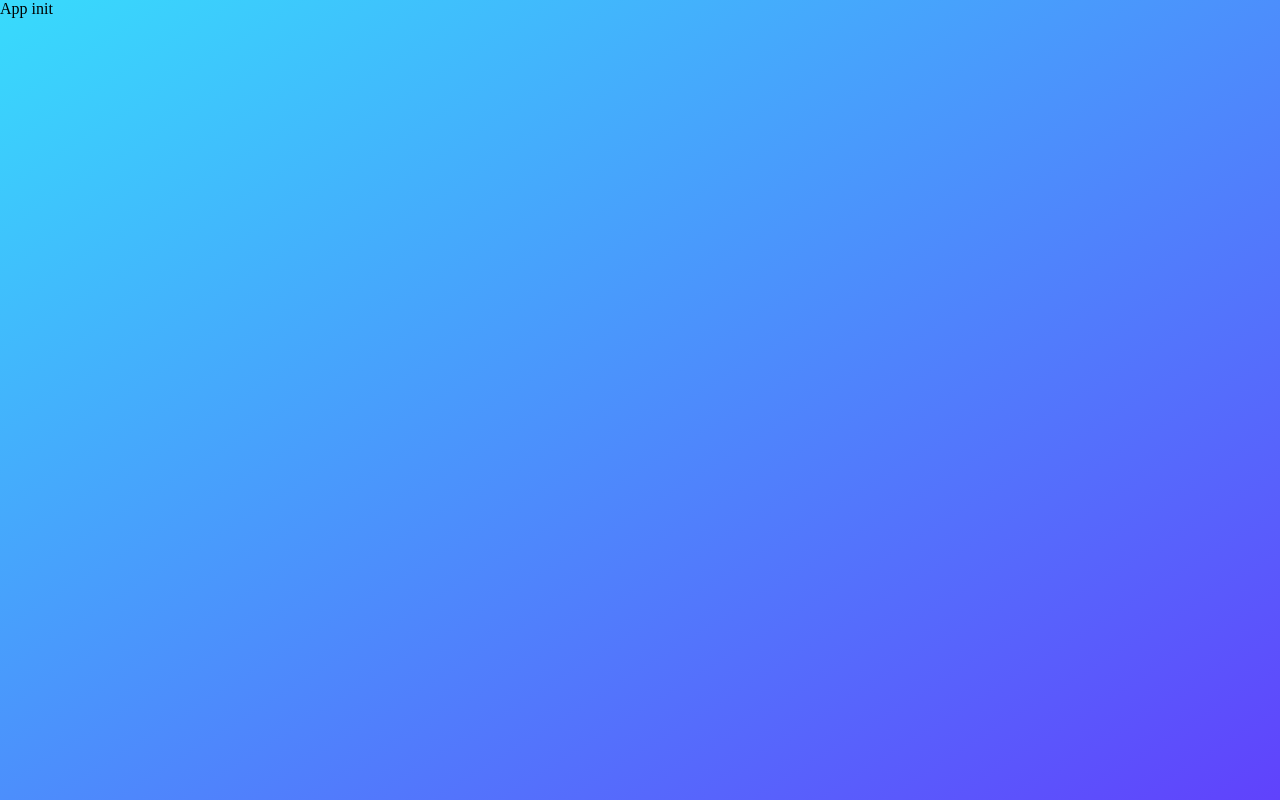
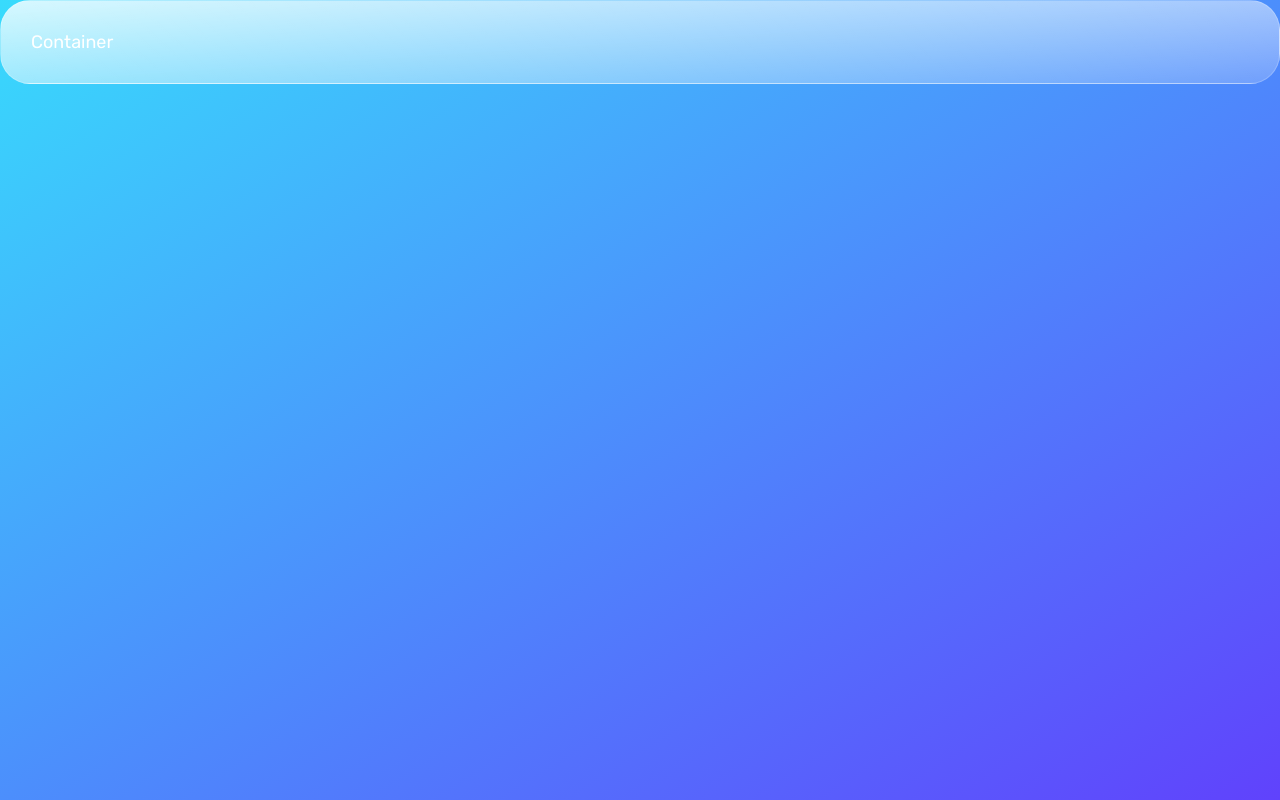
Before and after one commit to sarvagya2545/music-app, a React (Create React App) app: page / in a window 1280 px wide. Built offline with nearby package versions, Linux system fonts and the light colour scheme.

Commit message:
create global styles, glass container

```diff
--- a/public/index.html
+++ b/public/index.html
@@ -25,6 +25,10 @@
       Learn how to configure a non-root public URL by running `npm run build`.
     -->
     <title>Music App 🎧</title>
+    <!-- GOOGLE FONTS -->
+    <link rel="preconnect" href="https://fonts.googleapis.com">
+    <link rel="preconnect" href="https://fonts.gstatic.com" crossorigin>
+    <link href="https://fonts.googleapis.com/css2?family=Rubik:wght@400;700&display=swap" rel="stylesheet">
   </head>
   <body>
     <noscript>You need to enable JavaScript to run this app.</noscript>
--- a/src/App.js
+++ b/src/App.js
@@ -1,12 +1,14 @@
-import GlobalStyle, { Container } from './styles/globalStyles';
+import GlobalStyle, { MainContainer, GlassContainer } from './styles/globalStyles';
 
 const App = () => {
   return (
     <>
       <GlobalStyle />
-      <Container>
-        App init
-      </Container>
+      <MainContainer>
+        <GlassContainer>
+          Container
+        </GlassContainer>
+      </MainContainer>
     </>
   );
 }
--- a/src/styles/constants.js
+++ b/src/styles/constants.js
@@ -1,4 +1,5 @@
 export const COLORS = {
     primary1: '#6042FC',
-    primary2: '#38DBFC'
+    primary2: '#38DBFC',
+    white: (opacity = 1.0) => `rgba(255, 255, 255, ${opacity})`
 }
--- a/src/styles/globalStyles.js
+++ b/src/styles/globalStyles.js
@@ -9,15 +9,41 @@ const GlobalStyle = createGlobalStyle`
     }
 
     html {
+        font-size: 62.5%;
+
         --color-primary-1: ${COLORS.primary1};
         --color-primary-2: ${COLORS.primary2};
+        --color-white-lite: ${COLORS.white(0.2)};
+        --color-white-opaque: ${COLORS.white(0.8)};
+
+        --font-fam: 'Rubik', sans-serif;
+        --root-font-size: 1.8rem;
+
+        --gradient-border-dir: to right bottom;
+        --gradient-border-col-1: ${COLORS.white(1)};
+        --gradient-border-col-2: ${COLORS.white(0.2)};
+    }
+
+    body {
+        font-size: var(--root-font-size);
+        font-family: var(--font-fam);
+        color: ${COLORS.white()};
     }
 `;
 
-export const Container = styled.div`
+export const MainContainer = styled.div`
     height: 100vh;
     width: 100vw;
     background: linear-gradient(to top left, var(--color-primary-1), var(--color-primary-2));
 `;
 
+export const GlassContainer = styled.div`
+    background: linear-gradient(
+        to right bottom, var(--color-white-opaque), var(--color-white-lite)
+    );
+    padding: ${({ padding }) => padding || '3rem'};
+    border-radius: 30px;
+    border: 1px solid var(--color-white-lite);
+`;
+
 export default GlobalStyle;
```
